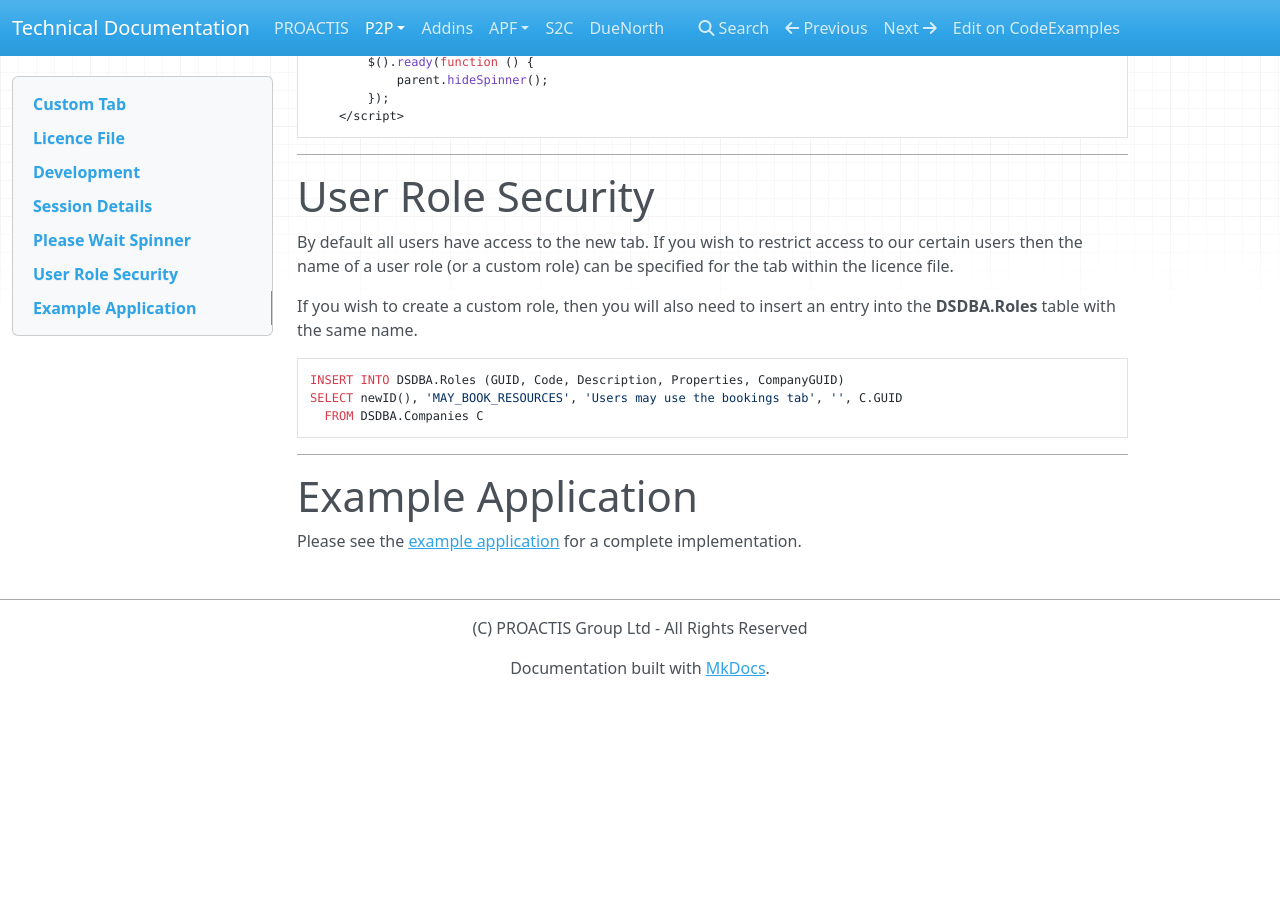
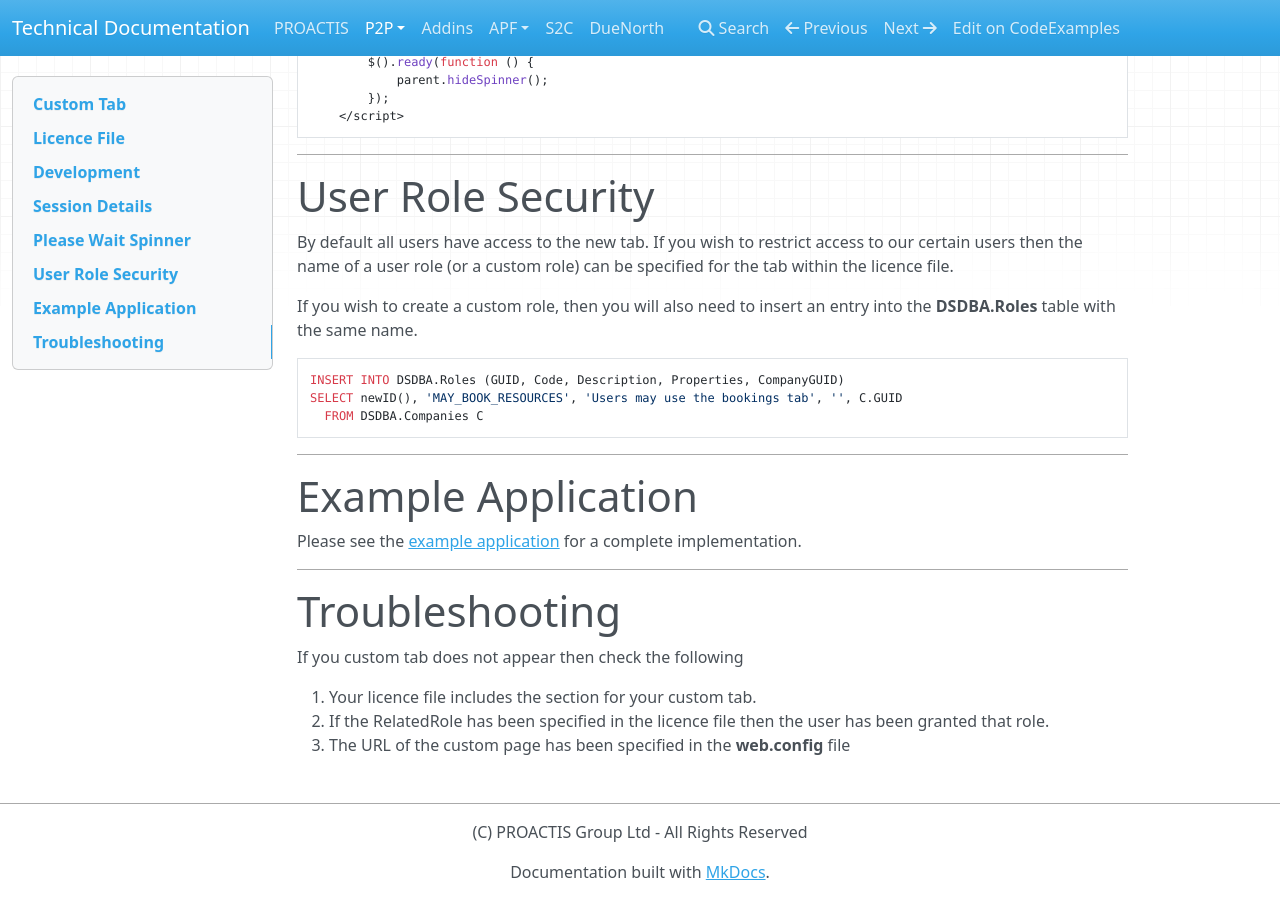
Before and after one commit to proactis-documentation/documentation-source, an MkDocs documentation site: the page built from docs/p2p/customtab.md, in a window 1280 px wide and 900 px high, scrolled down 2845 px. Built offline with MkDocs 1.6.1, drawn with Linux system fonts in a browser that asks for light colours; nearby versions of some CDN libraries; old or Windows-style settings are respelled for this version of MkDocs; before the commit the page ends 3541 px from its top, so only the background shows below that.

Commit message:
CustomTab

```diff
--- a/docs/p2p/customtab.md
+++ b/docs/p2p/customtab.md
@@ -105,3 +105,13 @@ SELECT newID(), 'MAY_BOOK_RESOURCES', 'Users may use the bookings tab', '', C.GU
 
 # Example Application
 Please see the [example application](https://github.com/proactis-documentation/ExampleApplications/tree/master/P2P/Custom%20Tab) for a complete implementation.
+
+---
+
+# Troubleshooting
+
+If you custom tab does not appear then check the following
+
+1.   Your licence file includes the section for your custom tab.
+2.   If the RelatedRole has been specified in the licence file then the user has been granted that role.
+3.   The URL of the custom page has been specified in the __web.config__ file
```
